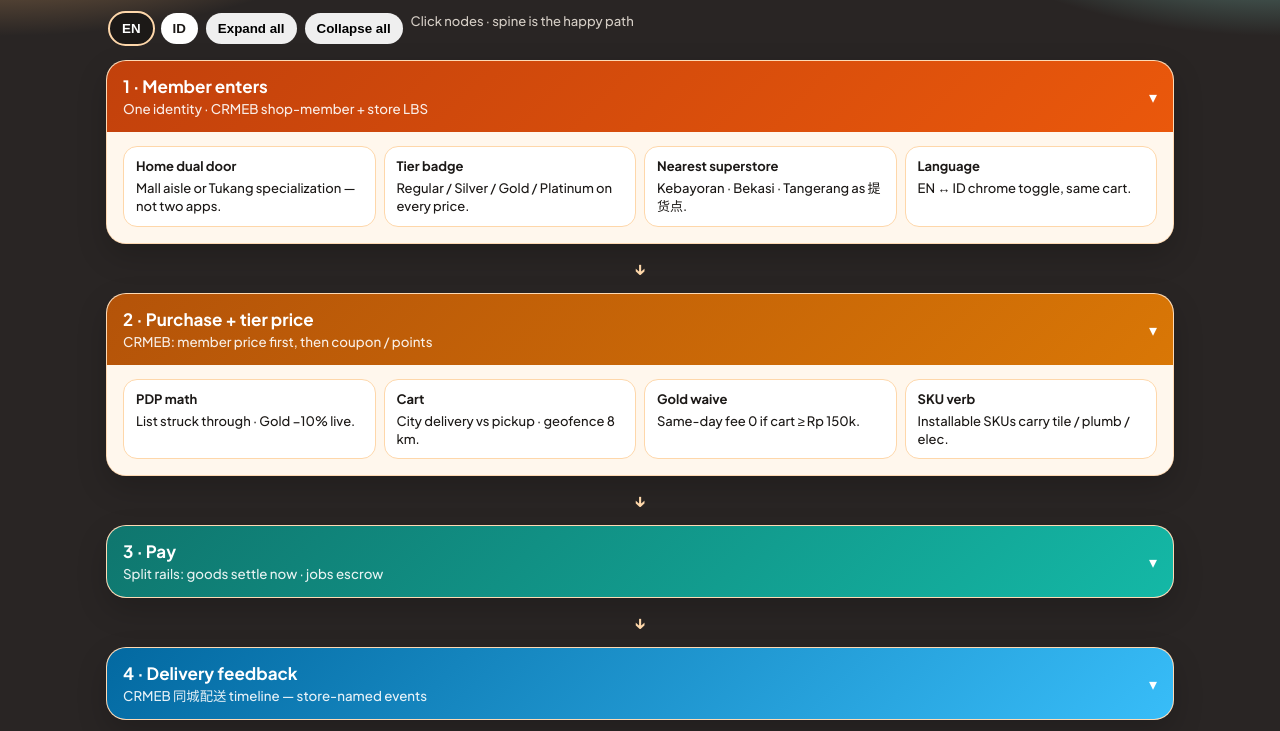
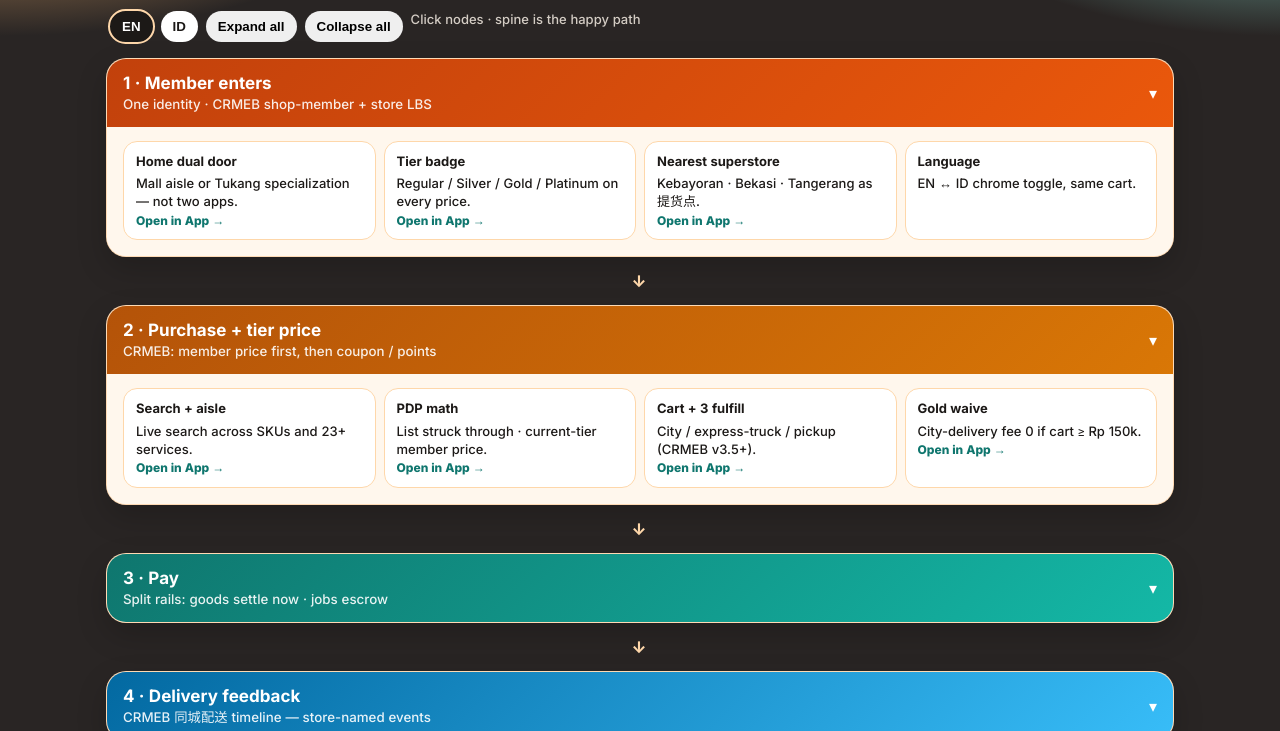
Before and after one commit to NTnewStudent/NTnewStudent.github.io, a plain HTML site: page o2o-tukang-app-prototype/mindmap/mindmap.html in a window 1280 px wide. Shown: the part 164-895 px from the top of the page. Drawn offline with Linux system fonts and the light colour scheme.

Commit message:
Sync BataTukang App JS/CSS to user Pages

```diff
--- a/o2o-tukang-app-prototype/mindmap/mindmap.html
+++ b/o2o-tukang-app-prototype/mindmap/mindmap.html
@@ -5,7 +5,7 @@
   <meta name="viewport" content="width=device-width, initial-scale=1" />
   <title>BataTukang — business-flow mind map</title>
   <link rel="preconnect" href="https://fonts.googleapis.com" />
-  <link href="https://fonts.googleapis.com/css2?family=Plus+Jakarta+Sans:wght@500;600;700;800&display=swap" rel="stylesheet" />
+  <link href="https://fonts.googleapis.com/css2?family=Inter:wght@500;600;700;800&display=swap" rel="stylesheet" />
   <style>
     :root {
       --ink: #1c1917; --brick: #c2410c; --teal: #0f766e; --gold: #d97706;
@@ -14,7 +14,8 @@
     * { box-sizing: border-box; }
     body {
       margin: 0;
-      font-family: "Plus Jakarta Sans", system-ui, sans-serif;
+      font-family: Inter, "Segoe UI", Roboto, Helvetica, Arial, sans-serif;
+      word-spacing: 0.02em;
       color: var(--ink);
       background:
         radial-gradient(900px 400px at 0% 0%, #fdba74, transparent 50%),
@@ -71,6 +72,7 @@
       font-size: 13px; line-height: 1.4;
     }
     .kid b { display: block; margin-bottom: 4px; }
+    .kid a { color:#0f766e; font-weight:800; text-decoration:none; font-size:12px; }
     .arrow { text-align: center; color: #fed7aa; font-weight: 800; letter-spacing: 2px; }
     .legend { color: #ffedd5; font-size: 12px; margin-top: 18px; }
     .legend code { background: #1c1917; padding: 2px 6px; border-radius: 6px; }
@@ -103,9 +105,9 @@
             k: "1 · Member enters",
             s: "One identity · CRMEB shop-member + store LBS",
             kids: [
-              ["Home dual door", "Mall aisle or Tukang specialization — not two apps."],
-              ["Tier badge", "Regular / Silver / Gold / Platinum on every price."],
-              ["Nearest superstore", "Kebayoran · Bekasi · Tangerang as 提货点."],
+              ["Home dual door", "Mall aisle or Tukang specialization — not two apps.", "../app/#/home"],
+              ["Tier badge", "Regular / Silver / Gold / Platinum on every price.", "../app/#/membership"],
+              ["Nearest superstore", "Kebayoran · Bekasi · Tangerang as 提货点.", "../app/#/store/kebayoran"],
               ["Language", "EN ↔ ID chrome toggle, same cart."]
             ]
           },
@@ -113,18 +115,18 @@
             k: "2 · Purchase + tier price",
             s: "CRMEB: member price first, then coupon / points",
             kids: [
-              ["PDP math", "List struck through · Gold −10% live."],
-              ["Cart", "City delivery vs pickup · geofence 8 km."],
-              ["Gold waive", "Same-day fee 0 if cart ≥ Rp 150k."],
-              ["SKU verb", "Installable SKUs carry tile / plumb / elec."]
+              ["Search + aisle", "Live search across SKUs and 23+ services.", "../app/#/search"],
+              ["PDP math", "List struck through · current-tier member price.", "../app/#/product/keramik-60"],
+              ["Cart + 3 fulfill", "City / express-truck / pickup (CRMEB v3.5+).", "../app/#/cart"],
+              ["Gold waive", "City-delivery fee 0 if cart ≥ Rp 150k.", "../app/#/freight"]
             ]
           },
           {
             k: "3 · Pay",
             s: "Split rails: goods settle now · jobs escrow",
             kids: [
+              ["Combo pay v4.1", "Saldo first, remainder QRIS/VA/card.", "../app/#/pay"],
               ["QRIS / VA / card", "Instant capture for GoodsOrder."],
-              ["Saldo Bata", "Wallet residual (Tukang Saldo pattern)."],
               ["COD / cash", "Pickup or harian after-complete only."],
               ["Escrow", "Service money held until accept (万师傅 担保 + Deposit Borongan)."]
             ]
@@ -133,8 +135,8 @@
             k: "4 · Delivery feedback",
             s: "CRMEB 同城配送 timeline — store-named events",
             kids: [
-              ["Paid", "Member price locked on the order."],
-              ["Packed at store", "Aisle pick at named superstore."],
+              ["Slot + freight popup", "Half-hour windows; CRMEB v4.1 freight detail.", "../app/#/checkout"],
+              ["Packed at store", "Aisle pick at named superstore.", "../app/#/order/BT-1042"],
               ["Courier assigned", "Self-fleet or GoSend analogue."],
               ["Out / delivered", "Live status · then CTA to book tukang."]
             ]
@@ -143,20 +145,20 @@
             k: "5 · Tukang install / repair",
             s: "Tukang.com funnel × 万师傅 modes",
             kids: [
-              ["Fixed / harian", "一口价 · 6h clean · from Rp 150k jasa."],
-              ["Quote compare", "2h minat · pick in 60m · 3 quotes."],
-              ["Project + RAB", "Survey → in-app RAB → staged release."],
-              ["Evidence", "Completion photos unlock escrow."]
+              ["23+ specializations", "Tukang FAQ list + reno bundle + 3 pillars.", "../app/#/tukang"],
+              ["Quote compare", "2h minat · pick in 60m · 3 quotes.", "../app/#/quotes"],
+              ["Project + RAB", "Survey → in-app RAB → staged release.", "../app/#/rab"],
+              ["Job + photos", "Completion photos unlock escrow.", "../app/#/job/TK-220"]
             ]
           },
           {
             k: "6 · After-sales / loop back",
             s: "Retensi + 先行赔付-style + buy more materials",
             kids: [
-              ["Rate", "Only after Completed (Tukang FAQ)."],
-              ["Retensi", "24h daily · 7–30d project complaints."],
-              ["Re-service", "Vendor swap mid-job · Platinum priority."],
-              ["RAB → Mall", "Mitra materials list drops into cart."]
+              ["Chat / CS", "In-app thread + Kirim Pesan pattern.", "../app/#/messages"],
+              ["Retensi + complain", "24h daily · 7–30d project.", "../app/#/aftersales/TK-220"],
+              ["Documentation report", "Tukang v4.3.1 downloadable evidence pack.", "../app/#/report/TK-220"],
+              ["RAB → Mall", "Mitra materials list drops into cart.", "../app/#/rab"]
             ]
           }
         ]
@@ -171,9 +173,9 @@
             k: "1 · Member masuk",
             s: "Satu identitas · member toko CRMEB + LBS",
             kids: [
-              ["Pintu ganda beranda", "Lorong mal atau spesialisasi tukang — bukan dua aplikasi."],
-              ["Lencana tingkat", "Reguler / Silver / Gold / Platinum di setiap harga."],
-              ["Superstore terdekat", "Kebayoran · Bekasi · Tangerang sebagai titik ambil."],
+              ["Pintu ganda beranda", "Lorong mal atau spesialisasi tukang — bukan dua aplikasi.", "../app/#/home"],
+              ["Lencana tingkat", "Reguler / Silver / Gold / Platinum di setiap harga.", "../app/#/membership"],
+              ["Superstore terdekat", "Kebayoran · Bekasi · Tangerang sebagai titik ambil.", "../app/#/store/kebayoran"],
               ["Bahasa", "Sakelar EN ↔ ID, keranjang sama."]
             ]
           },
@@ -181,18 +183,18 @@
             k: "2 · Beli + harga tingkat",
             s: "CRMEB: harga member dulu, lalu kupon / poin",
             kids: [
-              ["Hitung PDP", "Harga normal dicoret · Gold −10% langsung."],
-              ["Keranjang", "Kirim kota vs ambil toko · pagar 8 km."],
-              ["Bebas ongkir Gold", "Same-day 0 jika belanja ≥ Rp 150rb."],
-              ["Kata kerja SKU", "SKU terpasang membawa tile / ledeng / listrik."]
+              ["Cari + lorong", "Cari langsung SKU dan 23+ layanan.", "../app/#/search"],
+              ["Hitung PDP", "Harga normal dicoret · harga member tingkat aktif.", "../app/#/product/keramik-60"],
+              ["Keranjang + 3 pemenuhan", "Kota / truk / ambil toko (CRMEB v3.5+).", "../app/#/cart"],
+              ["Bebas ongkir Gold", "Ongkir kota 0 jika belanja ≥ Rp 150rb.", "../app/#/freight"]
             ]
           },
           {
             k: "3 · Bayar",
             s: "Rel terpisah: barang lunas sekarang · jasa escrow",
             kids: [
+              ["Bayar kombo v4.1", "Saldo dulu, sisa QRIS/VA/kartu.", "../app/#/pay"],
               ["QRIS / VA / kartu", "Tangkap instan untuk pesanan barang."],
-              ["Saldo Bata", "Sisa dompet (pola Saldo Tukang)."],
               ["COD / tunai", "Hanya ambil toko atau harian setelah selesai."],
               ["Escrow", "Dana jasa ditahan sampai diterima (担保 + Deposit Borongan)."]
             ]
@@ -201,8 +203,8 @@
             k: "4 · Umpan balik kiriman",
             s: "Linimasa 同城配送 CRMEB — peristiwa bernama toko",
             kids: [
-              ["Dibayar", "Harga member terkunci."],
-              ["Dikemas di toko", "Ambil lorong superstore bernama."],
+              ["Slot + rincian ongkir", "Jendela 30 menit; rincian ongkir CRMEB v4.1.", "../app/#/checkout"],
+              ["Dikemas di toko", "Ambil lorong superstore bernama.", "../app/#/order/BT-1042"],
               ["Kurir ditugaskan", "Armada sendiri atau analog GoSend."],
               ["Dikirim / tiba", "Status langsung · lalu CTA pesan tukang."]
             ]
@@ -211,20 +213,20 @@
             k: "5 · Pasang / perbaiki tukang",
             s: "Corong Tukang.com × mode 万师傅",
             kids: [
-              ["Harian / tetap", "一口价 · 6 jam bersih · dari Rp 150rb jasa."],
-              ["Bandingkan penawaran", "Minat 2 jam · pilih 60 mnt · 3 kuotasi."],
-              ["Proyek + RAB", "Survei → RAB di aplikasi → cair bertahap."],
-              ["Bukti", "Foto selesai membuka escrow."]
+              ["23+ spesialisasi", "Daftar FAQ Tukang + paket reno + 3 pilar.", "../app/#/tukang"],
+              ["Bandingkan penawaran", "Minat 2 jam · pilih 60 mnt · 3 kuotasi.", "../app/#/quotes"],
+              ["Proyek + RAB", "Survei → RAB di aplikasi → cair bertahap.", "../app/#/rab"],
+              ["Kerja + foto", "Foto selesai membuka escrow.", "../app/#/job/TK-220"]
             ]
           },
           {
             k: "6 · Purna jual / putar balik",
             s: "Retensi + gaya 先行赔付 + beli material lagi",
             kids: [
-              ["Rating", "Hanya setelah Completed (FAQ Tukang)."],
-              ["Retensi", "Komplain 24 jam harian · 7–30 hari proyek."],
-              ["Kerja ulang", "Ganti vendor di tengah · prioritas Platinum."],
-              ["RAB → Mal", "Daftar bahan mitra masuk keranjang."]
+              ["Chat / CS", "Utas di aplikasi + pola Kirim Pesan.", "../app/#/messages"],
+              ["Retensi + komplain", "24 jam harian · 7–30 hari proyek.", "../app/#/aftersales/TK-220"],
+              ["Laporan dokumentasi", "Paket bukti unduhan gaya Tukang v4.3.1.", "../app/#/report/TK-220"],
+              ["RAB → Mal", "Daftar bahan mitra masuk keranjang.", "../app/#/rab"]
             ]
           }
         ]
@@ -245,7 +247,7 @@
       board.innerHTML = `<div class="spine">${c.nodes.map((n, i) => `
         <article class="node n${i + 1} ${i < 2 ? "open" : ""}">
           <header class="nh"><div><h2>${n.k}</h2><small>${n.s}</small></div><span>▾</span></header>
-          <div class="body"><div class="kids">${n.kids.map(([t, d]) => `<div class="kid"><b>${t}</b>${d}</div>`).join("")}</div></div>
+          <div class="body"><div class="kids">${n.kids.map(([title, d, href]) => `<div class="kid"><b>${title}</b>${d}${href ? `<div><a href="${href}">Open in App →</a></div>` : ""}</div>`).join("")}</div></div>
         </article>
         ${i < c.nodes.length - 1 ? `<div class="arrow">↓</div>` : ""}
       `).join("")}
```
